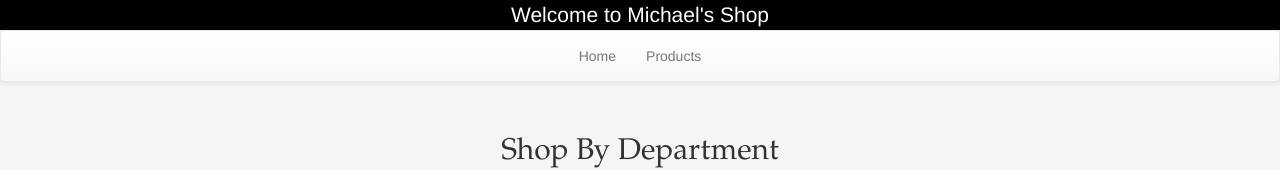
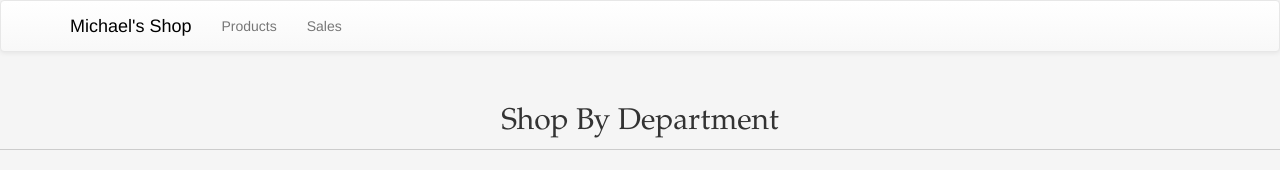
Before and after one commit to cwithmichael/grocery_shop, a React (Create React App) app in the folder ui/: page / in a window 1280 px wide. Shown: the top 170 px of the page. Built offline with nearby package versions, Linux system fonts and the light colour scheme.

Commit message:
trying to make it prettier

```diff
--- a/ui/src/App.css
+++ b/ui/src/App.css
@@ -97,11 +97,14 @@ input{
 }
 
 .navbar .navbar-nav {
-  display: inline-block;
-  float: none;
-  vertical-align: top;
+  text-align: left;
+  color:black;
 }
 
 .navbar .navbar-collapse {
   text-align: center;
 }
+
+.navbar .navbar-brand {
+  color:black;
+}
--- a/ui/src/App.js
+++ b/ui/src/App.js
@@ -39,9 +39,6 @@ class App extends Component {
         return (
             <div className="App">
                 <Grid fluid={true}>
-                    <Row className="header">
-                        <header className="App-title">Welcome to Michael's Shop</header>
-                    </Row>
                     <Row>
                         <NavigationMenu/>
                     </Row>
--- a/ui/src/NavigationMenu.js
+++ b/ui/src/NavigationMenu.js
@@ -5,12 +5,17 @@ export default class NavigationMenu extends Component {
     render() {
         return (
             <Navbar>
+                <Navbar.Header>
+                    <Navbar.Brand>
+                        <a href="/">Michael's Shop</a>
+                    </Navbar.Brand>
+                </Navbar.Header>
                 <Nav>
                     <NavItem eventKey={1} href="/">
-                        Home
+                        Products
                     </NavItem>
                     <NavItem eventKey={2} href="#">
-                        Products
+                        Sales
                     </NavItem>
                 </Nav>
             </Navbar>
```
Also changed, not shown: 1 other file (tests, documents, lock files or other folders).
